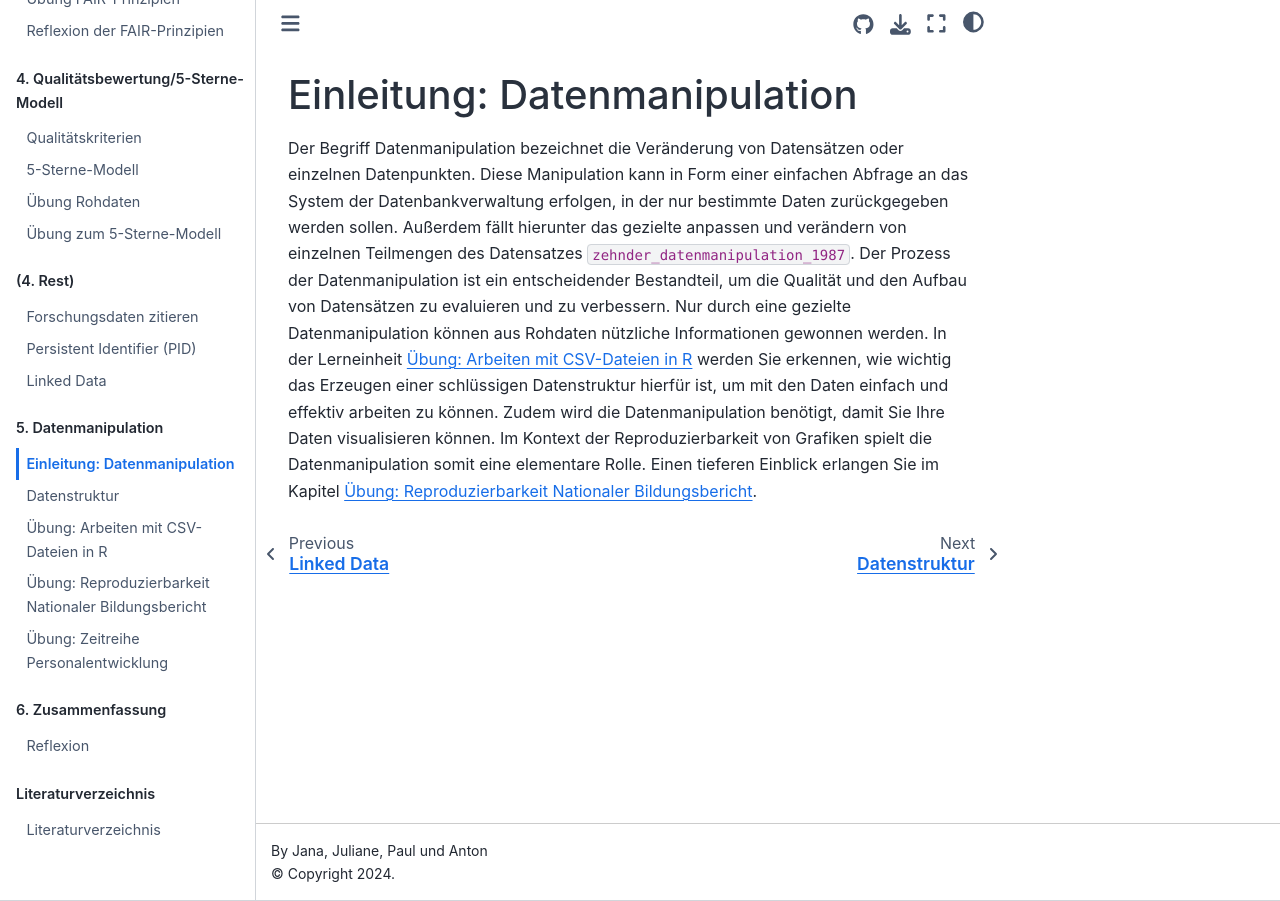
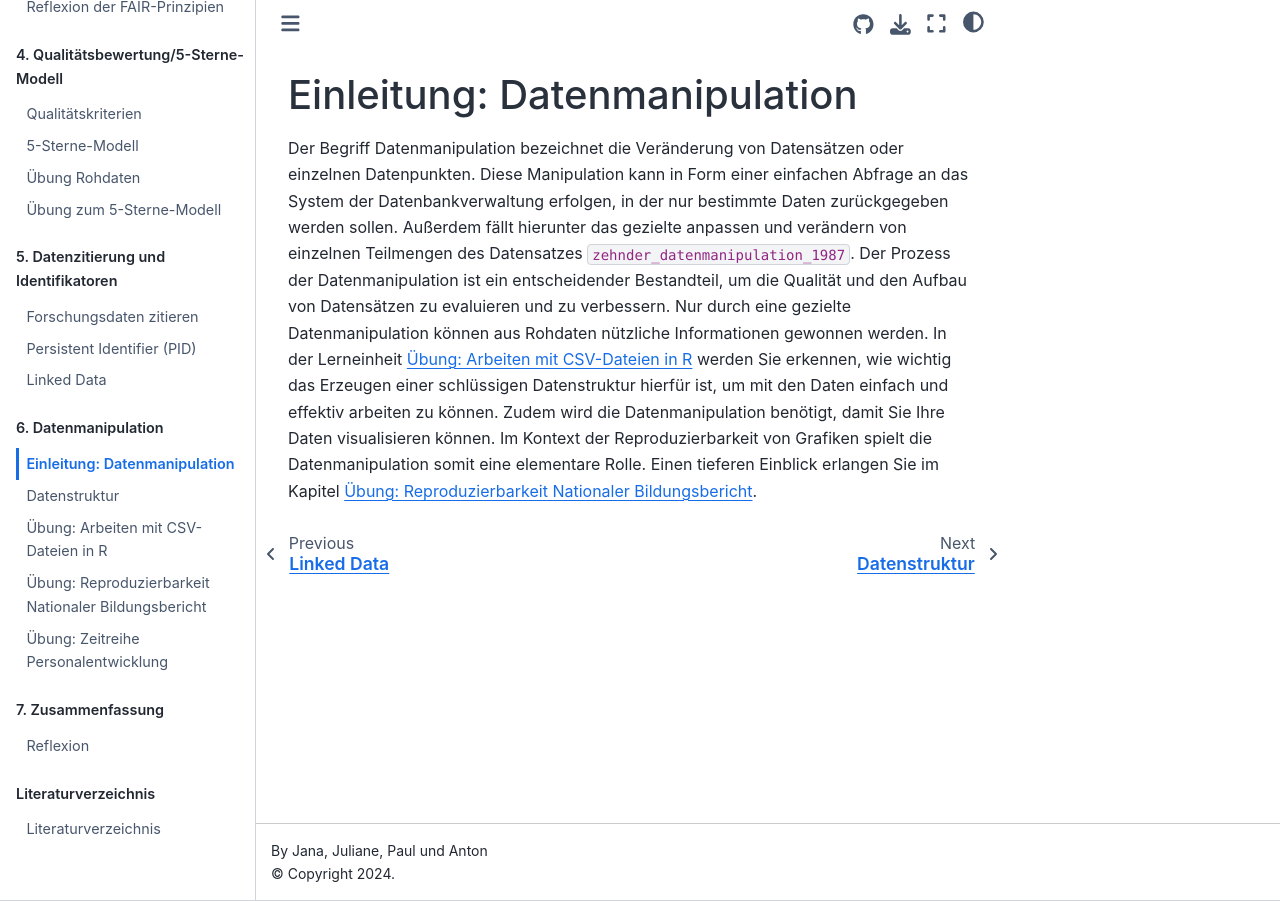
Before and after one commit to quadriga-dk/Tabelle-Fallstudie-1, a Jupyter Book: the page built from Markdown/Datenmanipulation.md, in a window 1280 px wide. Built offline with Jupyter Book 1.0.4 settings and Sphinx 7.4.7 and the Sphinx Book theme 1.1.4, drawn with Linux system fonts in a browser that asks for light colours; pages that are not in the unit, such as notebooks, are missing from menus; cross-references to code outside the pages are shown as plain code.

Commit message:
Update _toc.yml

```diff
--- a/_toc.yml
+++ b/_toc.yml
@@ -23,19 +23,21 @@ parts:
     - file: Markdown/5_Star_Model
     - file: Markdown/Übung_Rohdaten
     - file: Markdown/Star_Übung_CSV
-  - caption: (4. Rest)
+    - file: Markdown/Qualität_Reflexion
+  - caption: 5. Datenzitierung und Identifikatoren
     chapters:
     - file: Markdown/Einleitung_Datenzitierung
     - file: Markdown/PID
     - file: Markdown/Linked_Data
-  - caption: 5. Datenmanipulation
+    - file: Markdown/Zitierung_Reflexion
+  - caption: 6. Datenmanipulation
     chapters:
     - file: Markdown/Datenmanipulation
     - file: Markdown/Datenstruktur
     - file: Markdown/R_Markdown
     - file: Markdown/R_Übung_Reprodu
     - file: Markdown/Übung_Zeitreihe_R
-  - caption: 6. Zusammenfassung
+  - caption: 7. Zusammenfassung
     chapters:
     - file: Markdown/Reflexion
   - caption: Literaturverzeichnis
```
